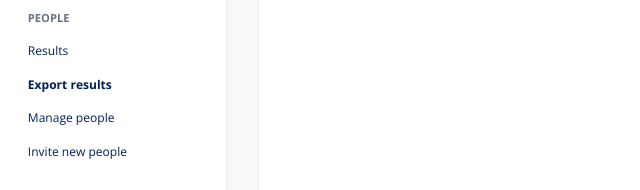
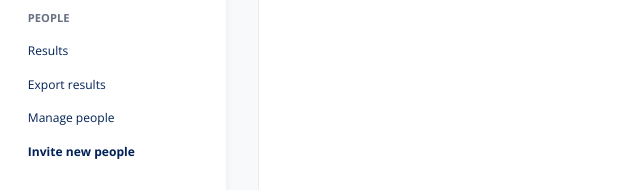
Before and after one commit to markrajk/dashboard-frontend-invite-people, a plain HTML site: page index.html in a window 1280 px wide. Shown: the part 399-589 px from the top of the page, 0-640 px from the left. Drawn offline with nearby package versions, Linux system fonts and the light colour scheme.

Commit message:
active link

```diff
--- a/index.html
+++ b/index.html
@@ -46,9 +46,9 @@
                     <h3>PEOPLE</h3>
                     <ul class="list-unstyled">
                         <li><a href="#">Results </a></li>
-                        <li class="active"><a href="#">Export results </a></li>
+                        <li><a href="#">Export results </a></li>
                         <li><a href="#">Manage people</a></li>
-                        <li><a href="#">Invite new people </a></li>
+                        <li class="active"><a href="#">Invite new people </a></li>
                     </ul>
                 </div>
 
```
